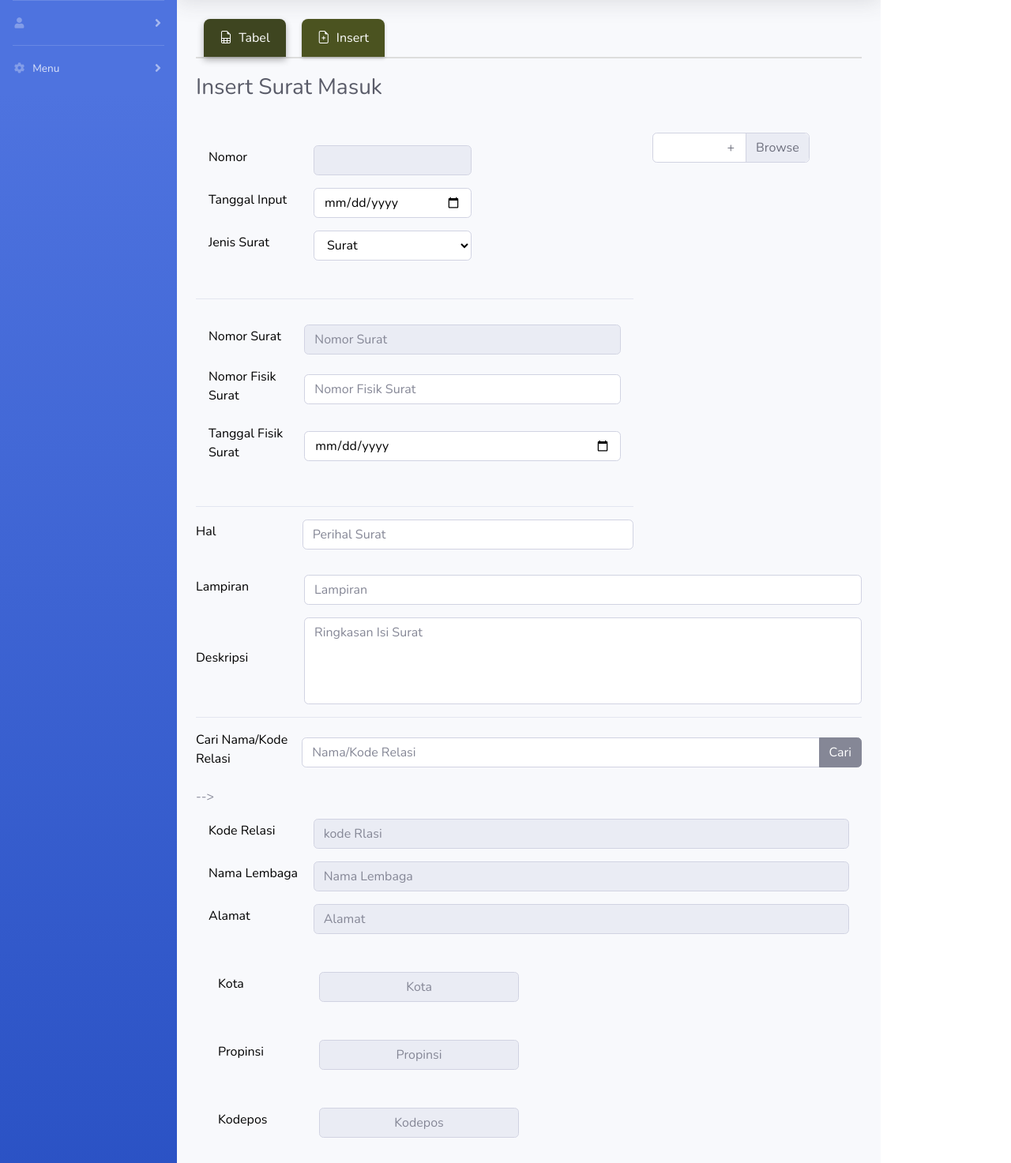
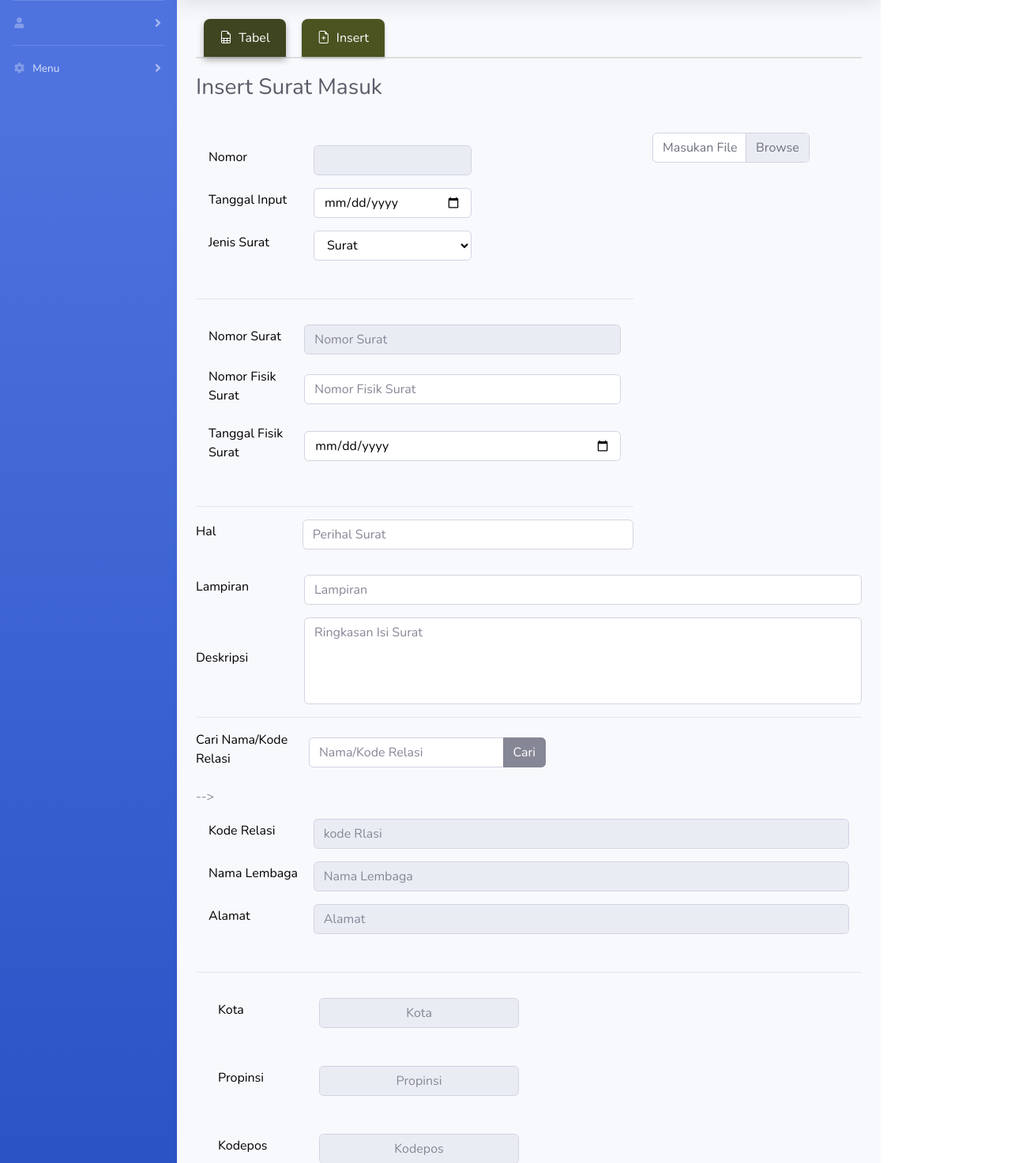
Before and after one commit to Corneldiii/ProjecctKanisius, a CodeIgniter app: page /surat/index.php/controller/inputMemo in a window 1280 px wide. Shown: the part 70-1543 px from the top of the page at 79% size. Run offline with CodeIgniter, Linux system fonts and the light colour scheme; data that the repository does not hold is empty; some libraries are stand-ins or nearby versions.

Commit message:
cek layout

```diff
--- a/application/views/inputMemo.php
+++ b/application/views/inputMemo.php
@@ -260,7 +260,7 @@ defined('BASEPATH') or exit('No direct script access allowed');
                     <div class="col-4">
                         <div class="custom-file d-flex justify-content-center align-items-center h-100">
                             <input type="file" class="custom-file-input" name="file" id="customFile">
-                            <label class="custom-file-label d-flex justify-content-center align-items-center w-75" for="customFile">+</label>
+                            <label class="custom-file-label d-flex justify-content-left align-items-center w-75" for="customFile">Masukan File</label>
                         </div>
                     </div>
                 </div>
@@ -280,8 +280,8 @@ defined('BASEPATH') or exit('No direct script access allowed');
 
                         <!-- Relation Information Section -->
                         <div class="form-group d-flex align-items-center">
-                            <label for="namaPerson" class="mr-2" style="width: 150px;">Cari Nama/Kode Relasi</label>
-                            <div class="input-group">
+                            <label for="namaPerson" class="mr-2" style="width: 135px;">Cari Nama/Kode Relasi</label>
+                            <div class="input-group" style="width: 300px;">
                                 <input type="text" class="form-control text-left" name="namaPerson" id="namaPerson" placeholder="Nama/Kode Relasi">
                                 <div class="input-group-append">
                                     <button class="btn btn-secondary" id="searchPerson" type="button" data-toggle="modal" data-target="#exampleModal">Cari</button>
@@ -344,6 +344,8 @@ defined('BASEPATH') or exit('No direct script access allowed');
                                 <input type="text" class="form-control w-100 text-left" name="alamat" id="alamat" placeholder="Alamat" readonly>
                             </div>
                         </div>
+
+                        <div class="border-top my-3"></div>
 
                         <div class="col-8">
                             <div class="header p-3">
```
